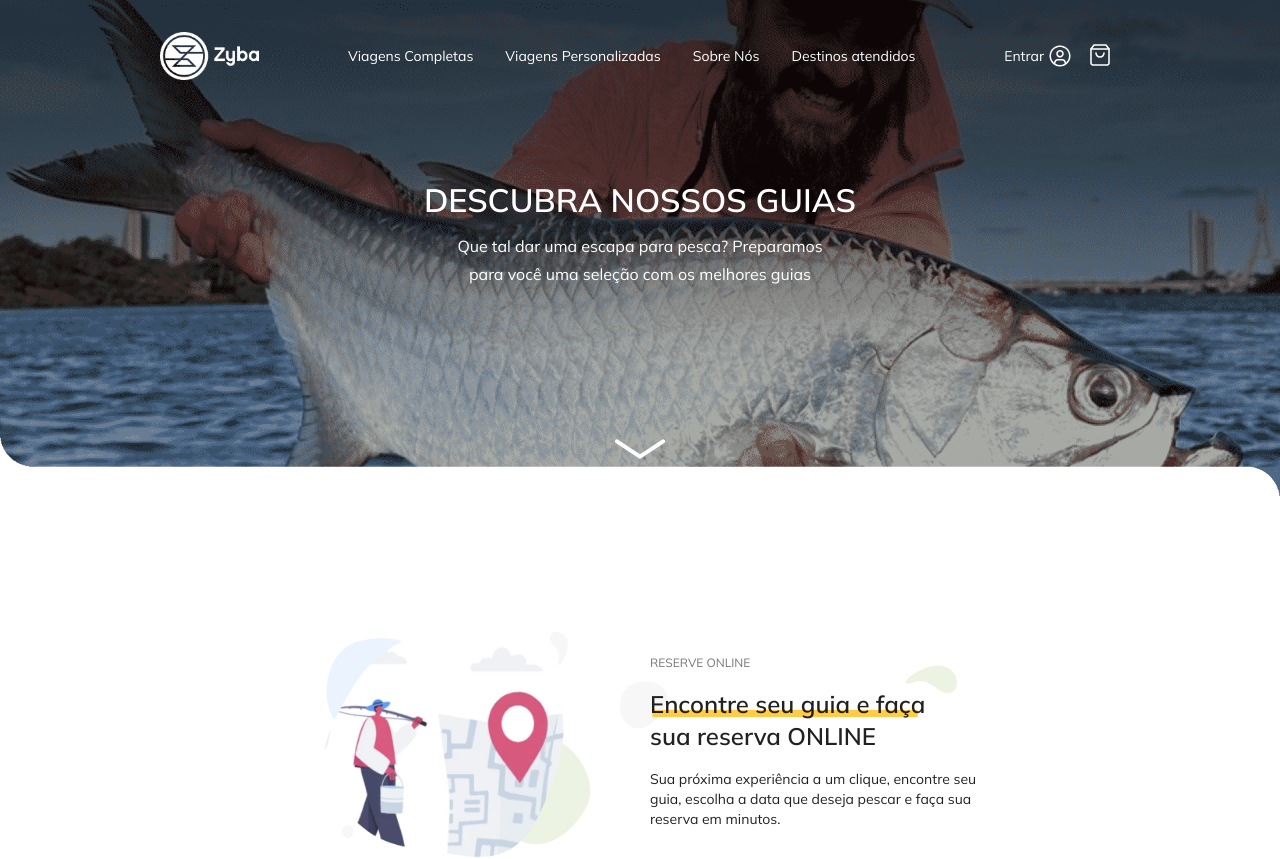
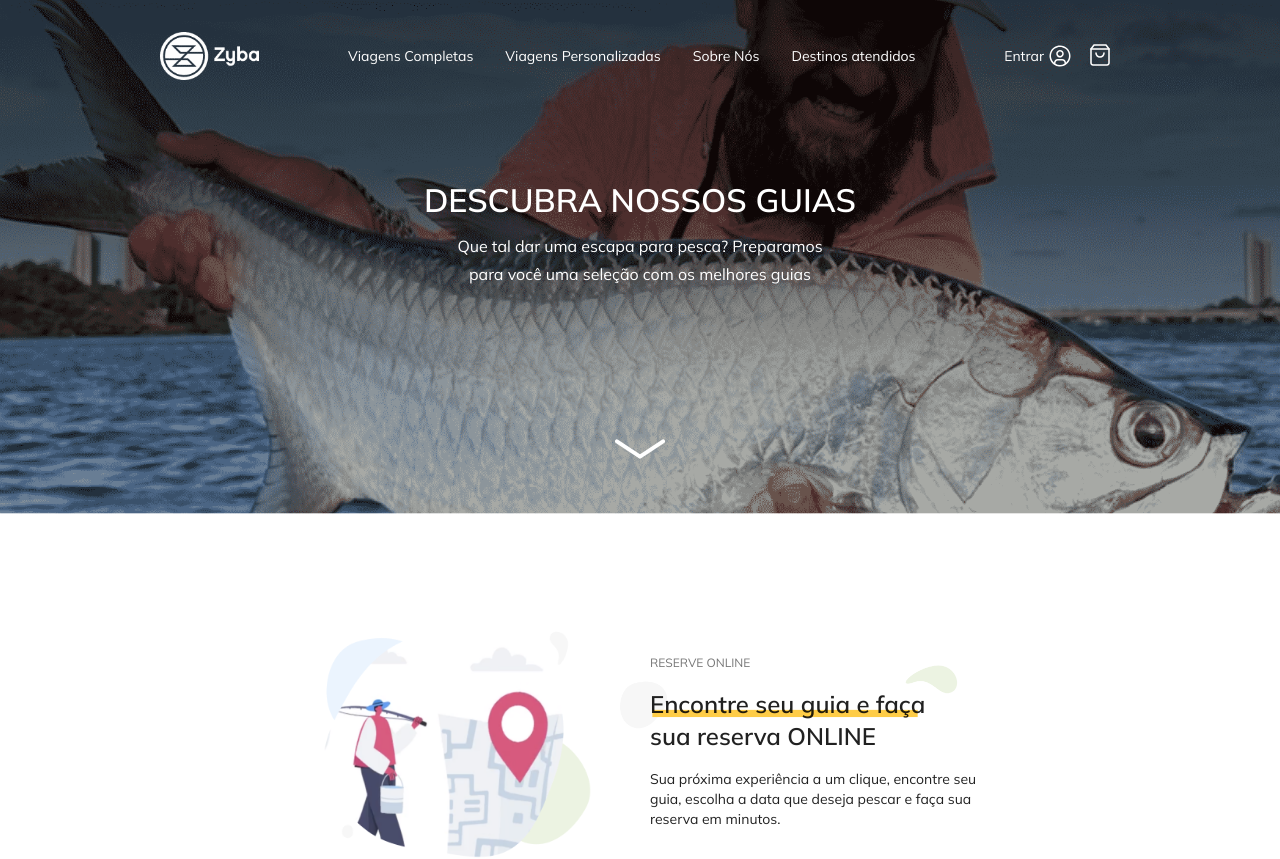
Before and after one commit to EfrainMario/zyba_agency_test, a Next.js app: page / in a window 1280 px wide. Shown: the top 859 px of the page. Built offline with nearby package versions, Linux system fonts and the light colour scheme.

Commit message:
banner bg image cover on lg

```diff
--- a/src/components/home/Banner/Discovery/index.js
+++ b/src/components/home/Banner/Discovery/index.js
@@ -36,7 +36,7 @@ const useStyles = makeStyles(theme => ({
             height: 'auto',
         },
         [theme.breakpoints.up('lg')]: {
-            backgroundSize: '100%'
+            backgroundSize: 'cover'
         },
 
     },
```
